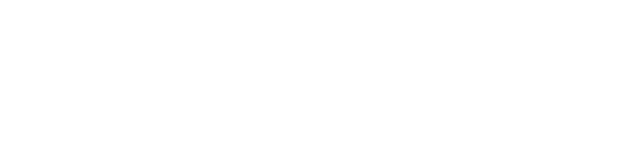
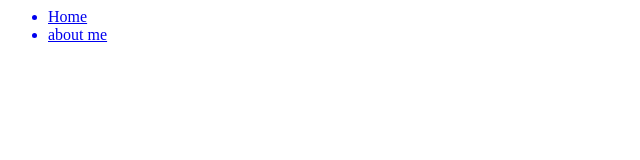
Before and after one commit to CCPS377121/ccps377121.github.io, a plain HTML site: page index.html in a window 1280 px wide. Shown: the whole page, without its empty margins (0-640 px from the left). Drawn offline with Linux system fonts and the light colour scheme.

Commit message:
Update index.html

```diff
--- a/index.html
+++ b/index.html
@@ -2,6 +2,14 @@
 <html>
 </head>
 </head>
+  <header>
+<nav>
+<ul>
+<a href="./index.html"><li>Home</li></a>
+<a href="./about.html"><li>about me</li></a>
+</ul>
+</nav>
+</header>
 <body>
 </body>
 <foot>
```
